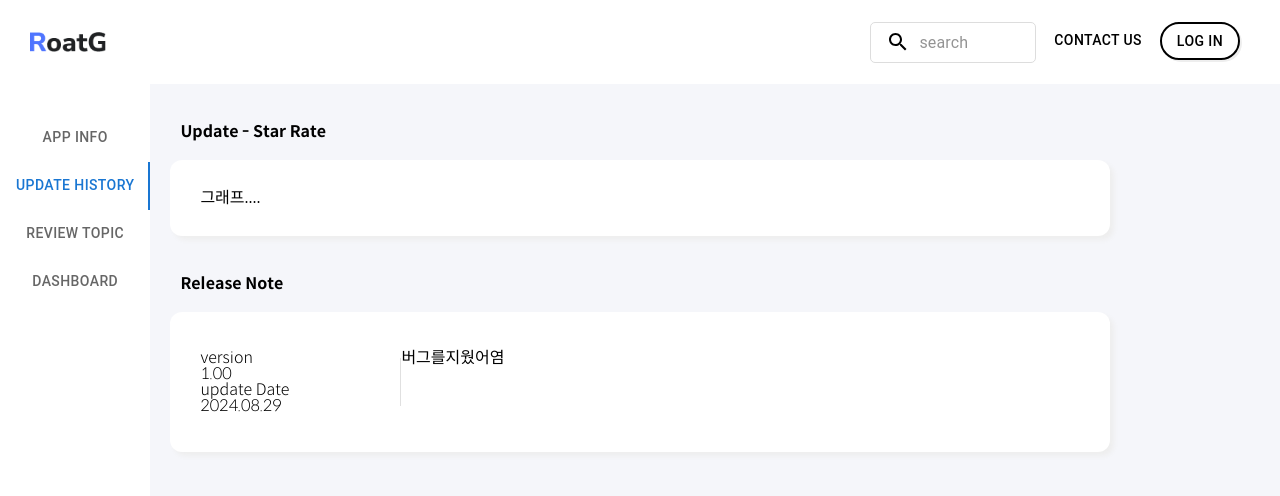
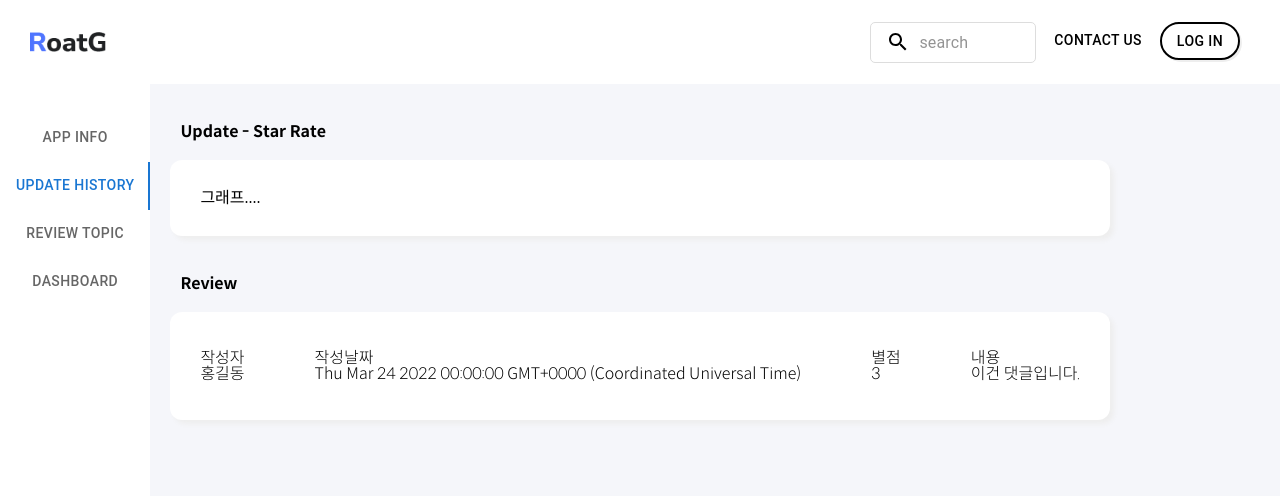
Before and after one commit to YIMSEBIN/RoatG_frontend, a React (Vite) app: page /topic in a window 1280 px wide. Both pictures are taken after a click on the tab "UPDATE HISTORY". Shown: the top 496 px of the page. Built offline with nearby package versions, Linux system fonts and the light colour scheme.

Commit message:
feat: 리뷰 카드 및 그래프 페이지들 뼈대 완성

```diff
--- /dev/null
+++ b/src/components/feature/Review/ReviewCard.tsx
@@ -0,0 +1,19 @@
+import Card from "@src/components/common/Card/Card";
+import ReviewContent from "./ReviewContent";
+
+export default function ReviewCard() {
+  const reviewDataList = [
+    {
+      reviewContent: "이건 댓글입니다.",
+      reviewDate: new Date("2022-3-24"),
+      reviewUser: "홍길동",
+      reviewStar: 3,
+    },
+  ];
+
+  return (
+    <Card style={{ margin: "20px 20px", padding: "30px 30px", minWidth: "880px" }}>
+      {reviewDataList && <ReviewContent reviewDataList={reviewDataList} />}
+    </Card>
+  );
+}
--- /dev/null
+++ b/src/components/feature/Review/ReviewContent.tsx
@@ -0,0 +1,59 @@
+import styled from "@emotion/styled";
+import { List } from "@mui/material";
+import Typo from "@src/components/common/Typo/Typo";
+
+export type ReviewDataProps = {
+  reviewContent: string;
+  reviewDate: Date;
+  reviewUser: string;
+  reviewStar: number;
+};
+
+export type ReviewDataListProps = {
+  reviewDataList: ReviewDataProps[];
+};
+
+export default function ReviewContent({ reviewDataList }: ReviewDataListProps) {
+  return (
+    <List dense sx={{ width: "100%" }}>
+      {reviewDataList.map((reviewData) => {
+        return <Item reviewData={reviewData} />;
+      })}
+    </List>
+  );
+}
+
+type Props = {
+  reviewData: ReviewDataProps;
+};
+
+function Item({ reviewData }: Props) {
+  const { reviewContent, reviewDate, reviewUser, reviewStar } = reviewData;
+  return (
+    <ItemWrapper>
+      <TextWrapper>
+        <Typo>작성자</Typo>
+        <Typo>{reviewUser}</Typo>
+      </TextWrapper>
+      <TextWrapper>
+        <Typo>작성날짜</Typo>
+        <Typo>{reviewDate.toString()}</Typo>
+      </TextWrapper>
+      <TextWrapper>
+        <Typo>별점</Typo>
+        <Typo>{reviewStar}</Typo>
+      </TextWrapper>
+      <TextWrapper>
+        <Typo>내용</Typo>
+        <Typo>{reviewContent}</Typo>
+      </TextWrapper>
+    </ItemWrapper>
+  );
+}
+
+const ItemWrapper = styled("div")(() => ({
+  display: "flex",
+  width: "100%",
+  justifyContent: "space-between",
+}));
+const TextWrapper = styled("div")(() => ({}));
--- a/src/components/layout/Sidemenu/Sidemenu.tsx
+++ b/src/components/layout/Sidemenu/Sidemenu.tsx
@@ -5,6 +5,7 @@ import styled from "@emotion/styled";
 import { AppInfoPage } from "@src/page/AppDetail/AppInfo/AppInfoPage";
 import { UpdateHistoryPage } from "@src/page/AppDetail/UpdateHistory/UpdateHistoryPage";
 import { TopicPage } from "@src/page/AppDetail/Topic/TopicPage";
+import { SentimentPage } from "@src/page/AppDetail/Sentiment/SentimentPage";
 
 export default function Sidemenu({ ...rest }) {
   const [value, setValue] = React.useState(0);
@@ -31,7 +32,7 @@ export default function Sidemenu({ ...rest }) {
         <TopicPage />
       </TabPanel>
       <TabPanel value={value} index={3}>
-        Dashboard
+        <SentimentPage />
       </TabPanel>
     </Wrapper>
   );
--- a/src/page/AppDetail/AppInfo/AppInfoPage.tsx
+++ b/src/page/AppDetail/AppInfo/AppInfoPage.tsx
@@ -1,18 +1,15 @@
 import Typo from "@src/components/common/Typo/Typo";
 import AppInfoCard from "./AppInfoCard";
-import styled from "@emotion/styled";
+import UpdateCard from "../../../components/feature/Update/UpdateCard";
 
 export const AppInfoPage = () => {
   return (
     <div>
+      <AppInfoCard />
       <Typo bold style={{ margin: "40px 0 0 30px" }}>
-        App Information
+        Release Note
       </Typo>
-      <CardSection>
-        <AppInfoCard />
-      </CardSection>
+      <UpdateCard />
     </div>
   );
 };
-
-const CardSection = styled("div")(() => ({ display: "flex", alignContent: "center" }));
--- /dev/null
+++ b/src/page/AppDetail/Sentiment/GraphCard.tsx
@@ -0,0 +1,9 @@
+import Card from "@src/components/common/Card/Card";
+
+export default function GraphCard() {
+  return (
+    <Card style={{ display: "flex", margin: "20px 20px", padding: "30px 30px", minWidth: "880px" }}>
+      <>그래프....</>
+    </Card>
+  );
+}
--- a/src/page/AppDetail/Sentiment/SentimentPage.tsx
+++ b/src/page/AppDetail/Sentiment/SentimentPage.tsx
@@ -1,3 +1,18 @@
+import Typo from "@src/components/common/Typo/Typo";
+import GraphCard from "./GraphCard";
+import ReviewCard from "../../../components/feature/Review/ReviewCard";
+
 export const SentimentPage = () => {
-  return <></>;
+  return (
+    <div>
+      <Typo bold style={{ margin: "40px 0 0 30px" }}>
+        Sentiment Score
+      </Typo>
+      <GraphCard />
+      <Typo bold style={{ margin: "40px 0 0 30px" }}>
+        Review
+      </Typo>
+      <ReviewCard />
+    </div>
+  );
 };
--- /dev/null
+++ b/src/page/AppDetail/Topic/GraphCard.tsx
@@ -0,0 +1,9 @@
+import Card from "@src/components/common/Card/Card";
+
+export default function GraphCard() {
+  return (
+    <Card style={{ display: "flex", margin: "20px 20px", padding: "30px 30px", minWidth: "880px" }}>
+      <>그래프....</>
+    </Card>
+  );
+}
--- a/src/page/AppDetail/Topic/TopicPage.tsx
+++ b/src/page/AppDetail/Topic/TopicPage.tsx
@@ -1,3 +1,18 @@
+import Typo from "@src/components/common/Typo/Typo";
+import GraphCard from "./GraphCard";
+import ReviewCard from "@src/components/feature/Review/ReviewCard";
+
 export const TopicPage = () => {
-  return <></>;
+  return (
+    <div>
+      <Typo bold style={{ margin: "40px 0 0 30px" }}>
+        Review Topic
+      </Typo>
+      <GraphCard />
+      <Typo bold style={{ margin: "40px 0 0 30px" }}>
+        Review
+      </Typo>
+      <ReviewCard />
+    </div>
+  );
 };
--- a/src/page/AppDetail/UpdateHistory/UpdateHistoryPage.tsx
+++ b/src/page/AppDetail/UpdateHistory/UpdateHistoryPage.tsx
@@ -1,6 +1,6 @@
 import Typo from "@src/components/common/Typo/Typo";
 import GraphCard from "./GraphCard";
-import UpdateCard from "./UpdateCard";
+import ReviewCard from "@src/components/feature/Review/ReviewCard";
 
 export const UpdateHistoryPage = () => {
   return (
@@ -10,9 +10,9 @@ export const UpdateHistoryPage = () => {
       </Typo>
       <GraphCard />
       <Typo bold style={{ margin: "40px 0 0 30px" }}>
-        Release Note
+        Review
       </Typo>
-      <UpdateCard />
+      <ReviewCard />
     </div>
   );
 };
```
Also changed, not shown: src/components/feature/Update/UpdateCard.tsx (renamed from src/page/AppDetail/UpdateHistory/UpdateCard.tsx), src/components/feature/Update/UpdateContent.tsx (renamed from src/page/AppDetail/UpdateHistory/UpdateContent.tsx).
